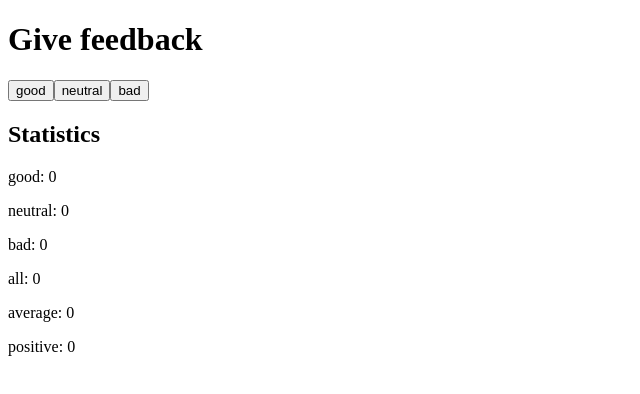
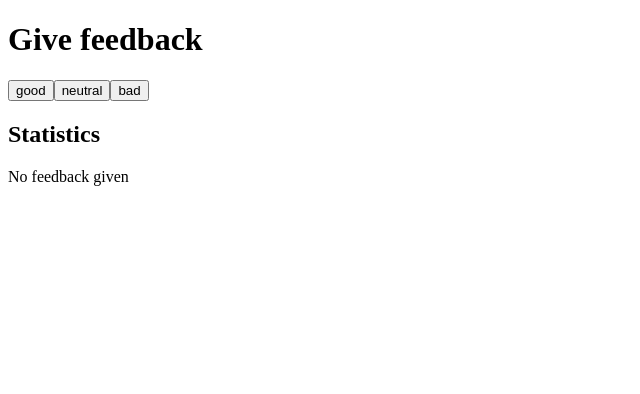
Before and after one commit to julianzamt/fullstack-helsinki, a React (Vite) app in the folder part1/unicafe/: page / in a window 1280 px wide. Shown: the top 394 px of the page, without its empty margins (0-640 px from the left). Built offline with nearby package versions, Linux system fonts and the light colour scheme.

Commit message:
feat: ex 1.9

```diff
--- a/part1/unicafe/src/App.jsx
+++ b/part1/unicafe/src/App.jsx
@@ -18,16 +18,36 @@ const Statistic = ({ name, val }) => {
   );
 };
 
+const Statistics = ({ good, neutral, bad }) => {
+  const total = good + neutral + bad;
+  const getAvg = () => (good - bad) / total || 0;
+  const getPositive = () => (good / total) * 100 || 0;
+
+  if (total > 0) {
+    return (
+      <>
+        <Statistic name={"good"} val={good} />
+        <Statistic name={"neutral"} val={neutral} />
+        <Statistic name={"bad"} val={bad} />
+        <Statistic name={"all"} val={total} />
+        <Statistic name={"average"} val={getAvg()} />
+        <Statistic name={"positive"} val={getPositive()} />
+      </>
+    );
+  } else {
+    return <p>No feedback given</p>
+  }
+};
+
 const App = () => {
   // save clicks of each button to its own state
   const [good, setGood] = useState(0);
   const [neutral, setNeutral] = useState(0);
   const [bad, setBad] = useState(0);
 
-  const total = good + neutral + bad;
-
-  const getAvg = () => (good - bad) / total || 0
-  const getPositive = () => (good / total) * 100 || 0
+  console.log("g: ", good)
+  console.log("n: ", neutral)
+  console.log("b: ", bad)
 
   return (
     <>
@@ -37,13 +57,7 @@ const App = () => {
       <Button onClick={() => setBad(bad + 1)} name="bad" />
 
       <h2>Statistics</h2>
-
-      <Statistic name={"good"} val={good} />
-      <Statistic name={"neutral"} val={neutral} />
-      <Statistic name={"bad"} val={bad} />
-      <Statistic name={"all"} val={total} />
-      <Statistic name={"average"} val={getAvg()} />
-      <Statistic name={"positive"} val={getPositive()} />
+      <Statistics good={good} bad={bad} neutral={neutral}/>
     </>
   );
 };
```
